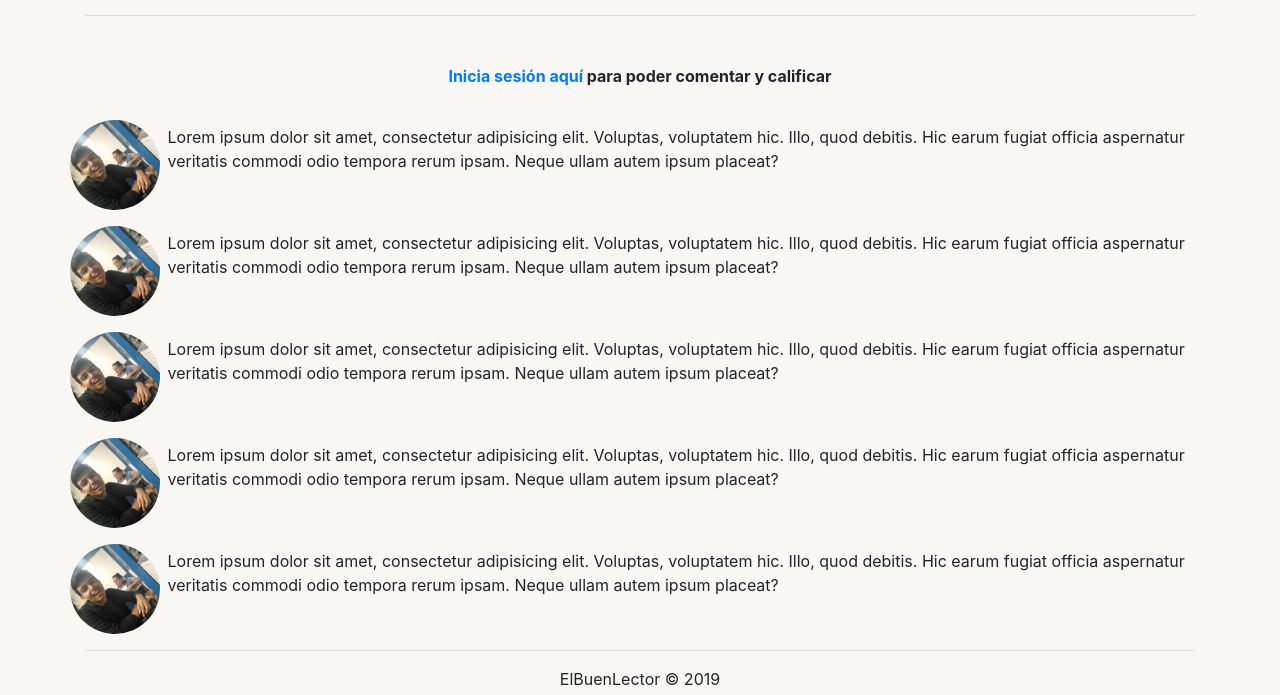
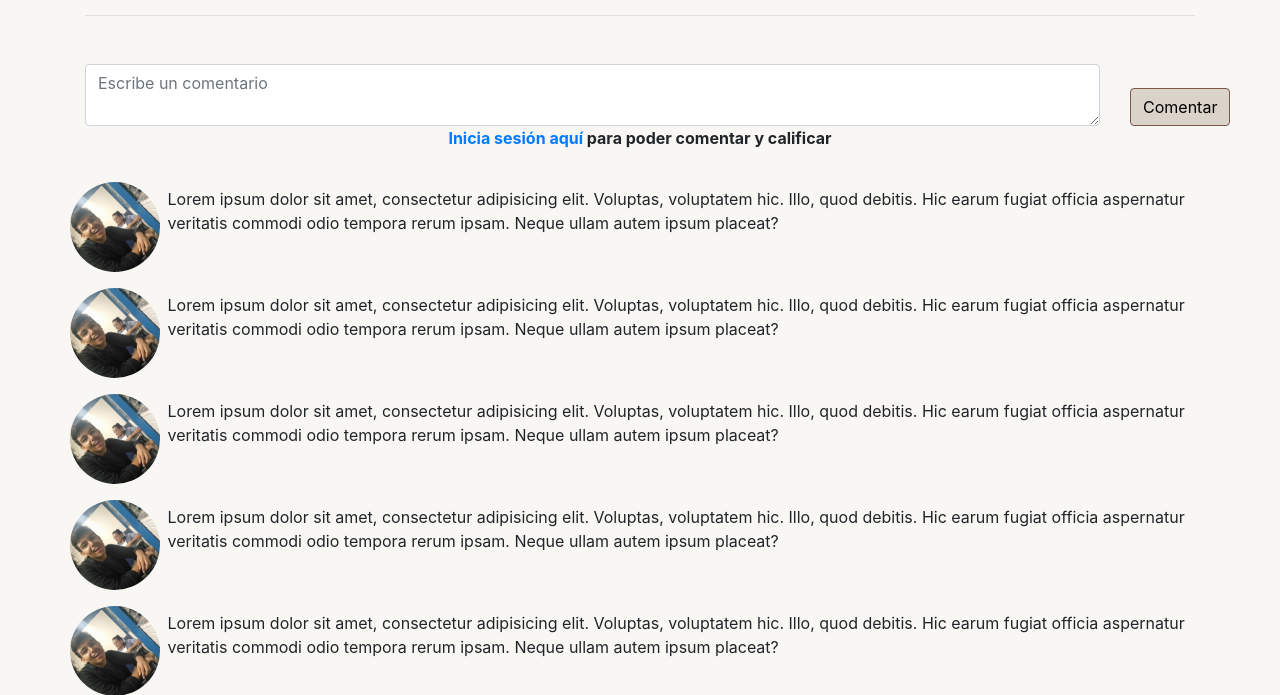
Before and after one commit to CarlosVazquezFarrera/ElBuenLector, a PHP site: page /ElBuenLector/libro.php?libro=1 in a window 1280 px wide. Shown: the part 383-1078 px from the top of the page. Run offline with PHP 8.4, Linux system fonts and the light colour scheme; data that the repository does not hold is empty.

Commit message:
Comentarios en libro

```diff
--- a/css/estilos.css
+++ b/css/estilos.css
@@ -159,3 +159,7 @@ a.dropdown-item:active
     padding: 15px;
     border-radius: 15px;
 }
+.btn-primary
+{
+    background-color: #7b5849;
+}
--- a/libro.php
+++ b/libro.php
@@ -16,11 +16,11 @@
 ?>
     <div class="container">
         <div class="row">
-            <!-- imagen -->
+        <!-- imagen -->
             <div class="col-12 col-lg-6">
                 <img src = "images/libros/<?=$dato["img"]?>">
             </div>
-            <!-- datos del libro -->
+        <!-- datos del libro -->
             <div class="col-12 col-lg-6">
                 <h1><?=ucwords($dato["nombre"])?></h1>
                 <h2 class = "h5">De <?=ucwords($dato["autor"])?></h2>
@@ -49,6 +49,14 @@
         <hr>
         <div class="w-100 mt-5">
         </div>
+        <div class="row align-items-end">
+            <div class="col-11">
+                <textarea class="form-control" placeholder="Escribe un comentario" required></textarea>
+            </div>
+            <div class="col-1">
+                <button type="submit" class="btn btn-outline-dark login">Comentar</button>
+            </div>
+        </div>
 
         <?php if (!isset($_SESSION["usuario"]) && empty($_SESSION["usuario"]))
         {
@@ -62,7 +70,7 @@
         <?php
         }
         ?>
-
+        <!-- comentarios -->
         <?php
         for ($i = 1; $i <=5; $i++)
         {
```
